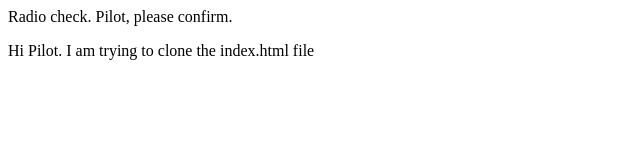
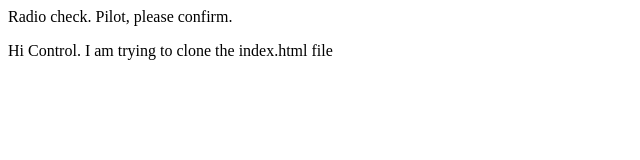
Before and after one commit to Arasee236/Communication-log, a plain HTML site: page index.html in a window 1280 px wide. Shown: the full height of the page, 0-640 px from the left. Drawn offline with Linux system fonts and the light colour scheme.

Commit message:
Changed Pilot to control in line2

```diff
--- a/index.html
+++ b/index.html
@@ -1,6 +1,6 @@
 <html>
    <body>
       <p>Radio check. Pilot, please confirm.</p>
-      <p>Hi Pilot. I am trying to clone the index.html file</p>
+      <p>Hi Control. I am trying to clone the index.html file</p>
    </body>
 </html>
```
